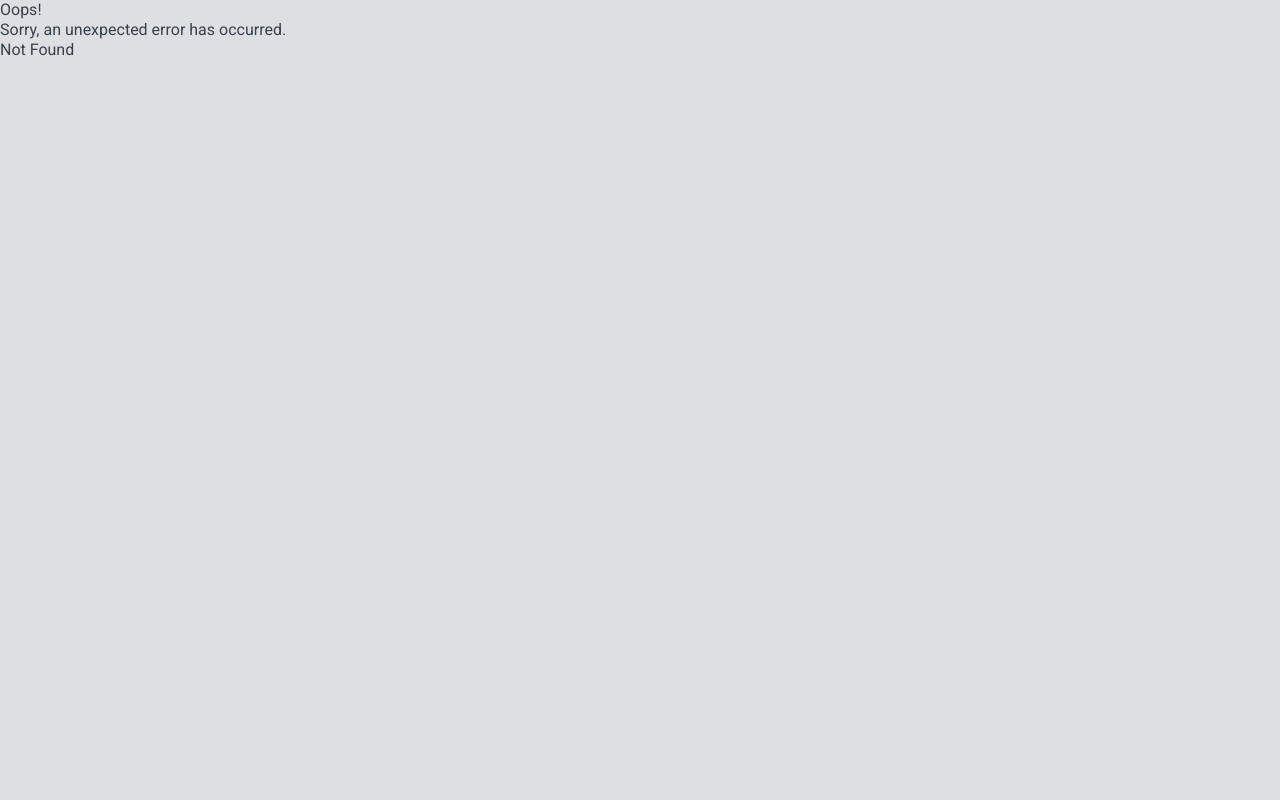
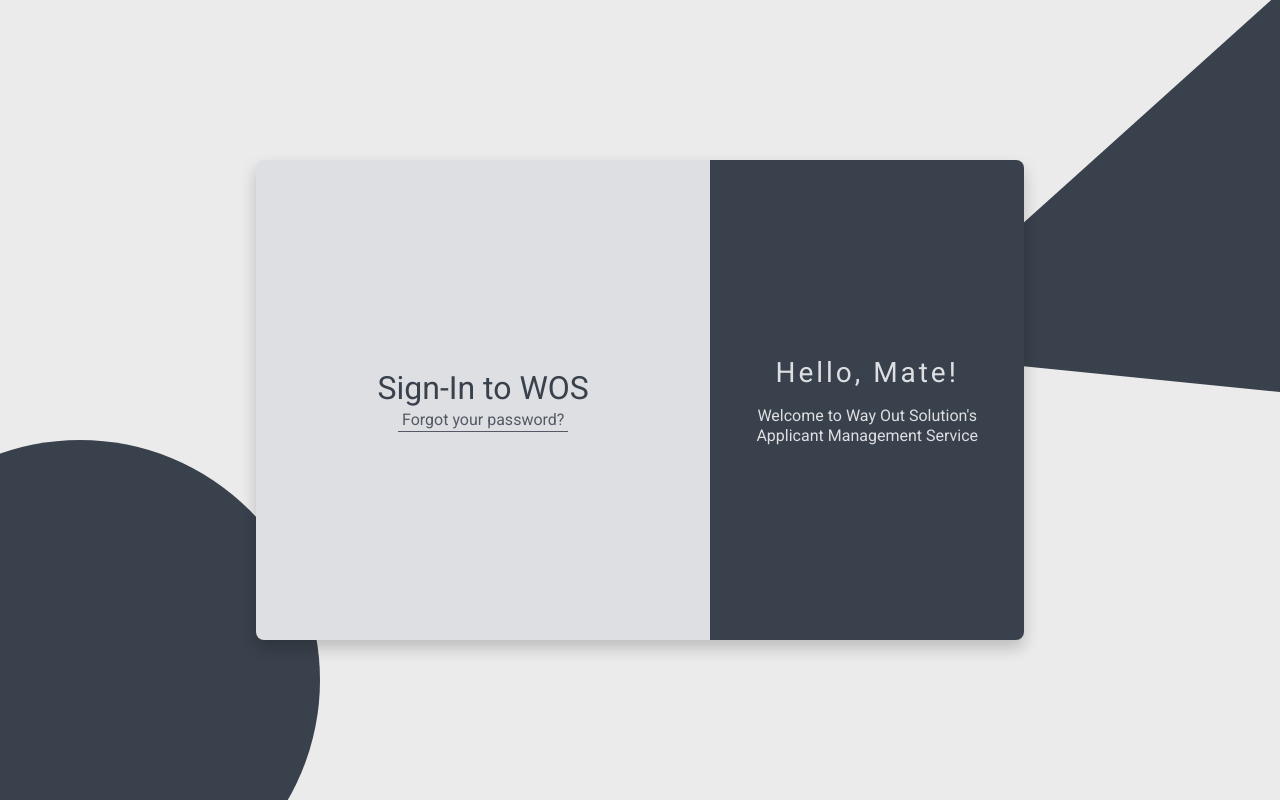
Before and after one commit to Nibir1/WOS_Applicant_Management, a React (Vite) app: page /login in a window 1280 px wide. Before the commit this address had no page. Built offline with nearby package versions, Linux system fonts and the light colour scheme.

Commit message:
prepping login page

```diff
--- a/package.json
+++ b/package.json
@@ -11,6 +11,7 @@
   },
   "dependencies": {
     "react": "^18.2.0",
+    "react-aria-components": "1.0.0-alpha.3",
     "react-dom": "^18.2.0",
     "react-router-dom": "^6.10.0"
   },
--- a/src/routes/index.tsx
+++ b/src/routes/index.tsx
@@ -1,13 +1,35 @@
 import { createBrowserRouter, RouterProvider, redirect } from 'react-router-dom';
+import type { LoaderFunctionArgs } from 'react-router-dom';
 
 import ErrorPage from './ErrorPage';
 import RootLayout from './RootLayout';
 
-async function rootLoader() {
-  // Say we check for user here
-  return redirect('/login');
+import LoginPage from './login';
+
+/**
+ * Used by the root router path "/" to exactly match if we are at the index
+ * page.
+ *
+ * If so, it will perform a quick auth check and redirect to the login if no
+ * session. Or, to the dashboard if we are logged in.
+ *
+ * The pathname check is required to prevent infinite-loop.
+ */
+async function rootLoader({ request }:LoaderFunctionArgs) {
+  const url = new URL(request.url);
+
+  // Redirect the root path to the login or dashboard
+  if(url.pathname === '/') {
+    // TODO: Session logic
+    return redirect('/login');
+  }
+
+  return {};
 }
 
+/**
+ * The master router object defining all the routes available.
+ */
 const browserRouter = createBrowserRouter([
   {
     path: '/',
@@ -18,13 +40,21 @@ const browserRouter = createBrowserRouter([
       {
         errorElement: <ErrorPage />,
         children: [
-
+          {
+            path: '/login',
+            element: <LoginPage />,
+          }
         ]
       }
     ],
   }
 ]);
 
+/**
+ * Implements the `RouterProvider` to display the correct routes
+ *
+ * @returns Router provider
+ */
 export default function Router() {
   return <RouterProvider router={browserRouter} />;
 }
--- /dev/null
+++ b/src/routes/login/Body.scss
@@ -0,0 +1,14 @@
+
+#page-login-body {
+  display: flex;
+  flex-flow: column nowrap;
+  align-items: center;
+
+  flex: 3;
+  padding: 1rem;
+
+  h1 {
+    font-size: 2rem;
+    font-weight: 500;
+  }
+}
--- /dev/null
+++ b/src/routes/login/Body.tsx
@@ -0,0 +1,11 @@
+import { Link } from 'react-router-dom';
+
+import './Body.scss';
+export default function LoginBody() {
+  return <section id='page-login-body' className='vert-center'>
+    <div className='align-center'>
+      <h1>Sign-In to WOS</h1>
+      <Link to='/forgot-password'>Forgot your password?</Link>
+    </div>
+  </section>
+}
--- /dev/null
+++ b/src/routes/login/Greeting.scss
@@ -0,0 +1,22 @@
+
+#page-login-greeting {
+  flex: 2;
+  padding: 1rem;
+
+  background: var(--background-accent);
+  color: var(--foreground-accent);
+
+  h2 {
+    margin-bottom: 1rem;
+
+    font-weight: 500;
+    font-size: 1.75rem;
+    letter-spacing: 0.2ex;
+    text-align: center;
+  }
+
+  p {
+    font-weight: 400;
+    text-align: center;
+  }
+}
--- /dev/null
+++ b/src/routes/login/Greeting.tsx
@@ -0,0 +1,10 @@
+
+import './Greeting.scss';
+export default function LoginGreeting() {
+  return <section id='page-login-greeting' className='vert-center'>
+    <div className='align-center'>
+      <h2>Hello, Mate!</h2>
+      <p>Welcome to Way Out Solution's<br/>Applicant Management Service</p>
+    </div>
+  </section>
+}
--- /dev/null
+++ b/src/routes/login/index.scss
@@ -0,0 +1,16 @@
+
+#page-login {
+  display: flex;
+  flex-flow: row nowrap;
+
+  width: 60vw;
+  min-width: 30rem;
+
+  height: 60vh;
+  min-height: 20rem;
+
+  margin: 2rem;
+
+  overflow-x: hidden;
+  overflow-y: auto;
+}
--- /dev/null
+++ b/src/routes/login/index.tsx
@@ -0,0 +1,10 @@
+import LoginBody from './Body';
+import LoginGreeting from './Greeting';
+
+import './index.scss'
+export default function LoginPage() {
+  return <article id='page-login' className='page'>
+    <LoginBody />
+    <LoginGreeting />
+  </article>
+}
--- a/src/styles/global.scss
+++ b/src/styles/global.scss
@@ -53,7 +53,7 @@ html {
 }
 
 body {
-  position: absolute;
+  position: fixed;
   top: 0;
   right: 0;
   bottom: 0;
@@ -68,6 +68,29 @@ body {
     box-sizing: border-box;
     line-height: 1.25em;
   }
+}
+
+#root {
+  display: flex;
+  flex-flow: column nowrap;
+  justify-content: space-around;
+  align-items: center;
+
+  position: absolute;
+  top: 0;
+  right: 0;
+  bottom: 0;
+  left: 0;
+
+  overflow: hidden;
+}
+
+.page {
+  background: var(--background);
+  border-radius: 0.5rem;
+  box-shadow: 0 0.5rem 1rem rgba(0 0 0 / 0.2);
+
+  overflow: hidden;
 }
 
 .sr-only:not(:focus):not(:active) {
@@ -97,6 +120,13 @@ body {
 .vert-center {
   display: flex;
   flex-flow: column nowrap;
+  justify-content: space-around;
+  align-items: center;
+}
+
+.align-center {
+  display: flex;
+  flex-flow: column nowrap;
   align-items: center;
 }
 
```
Also changed, not shown: 1 other file (tests, documents, lock files or other folders).
